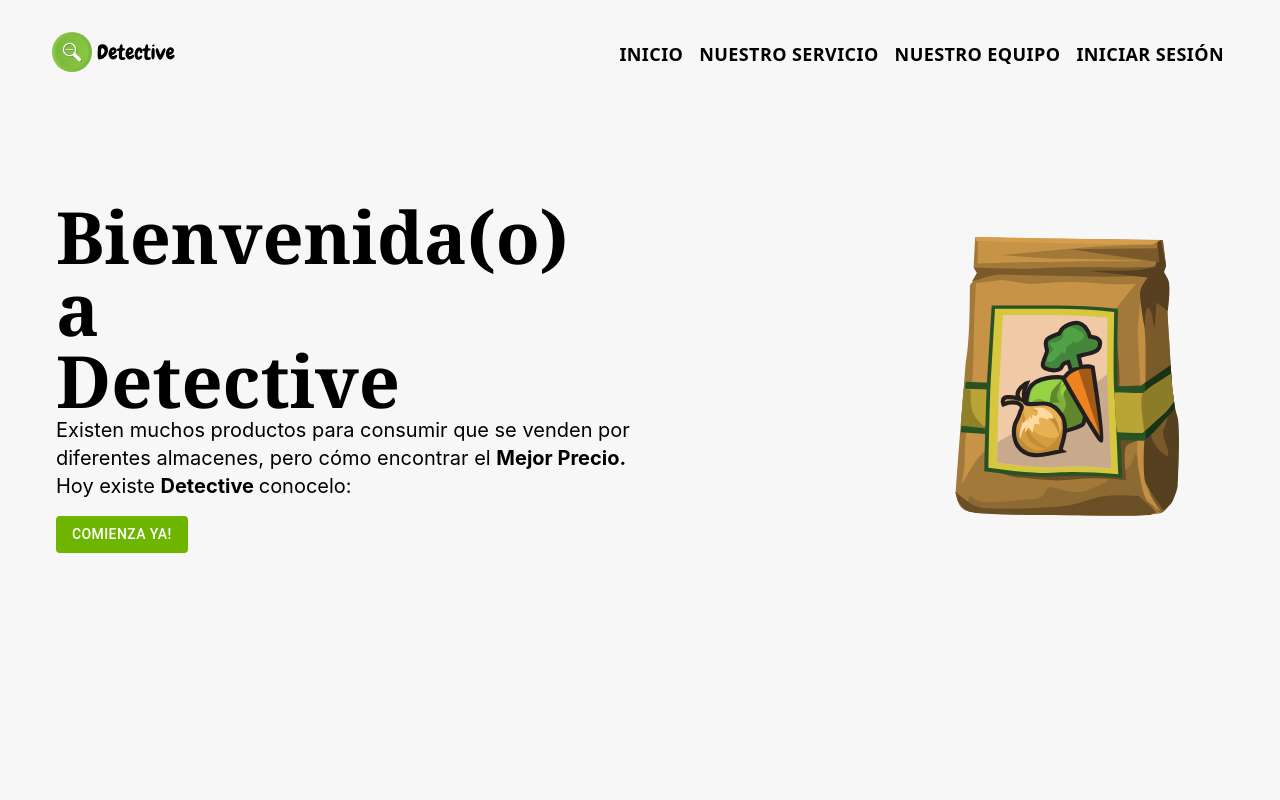
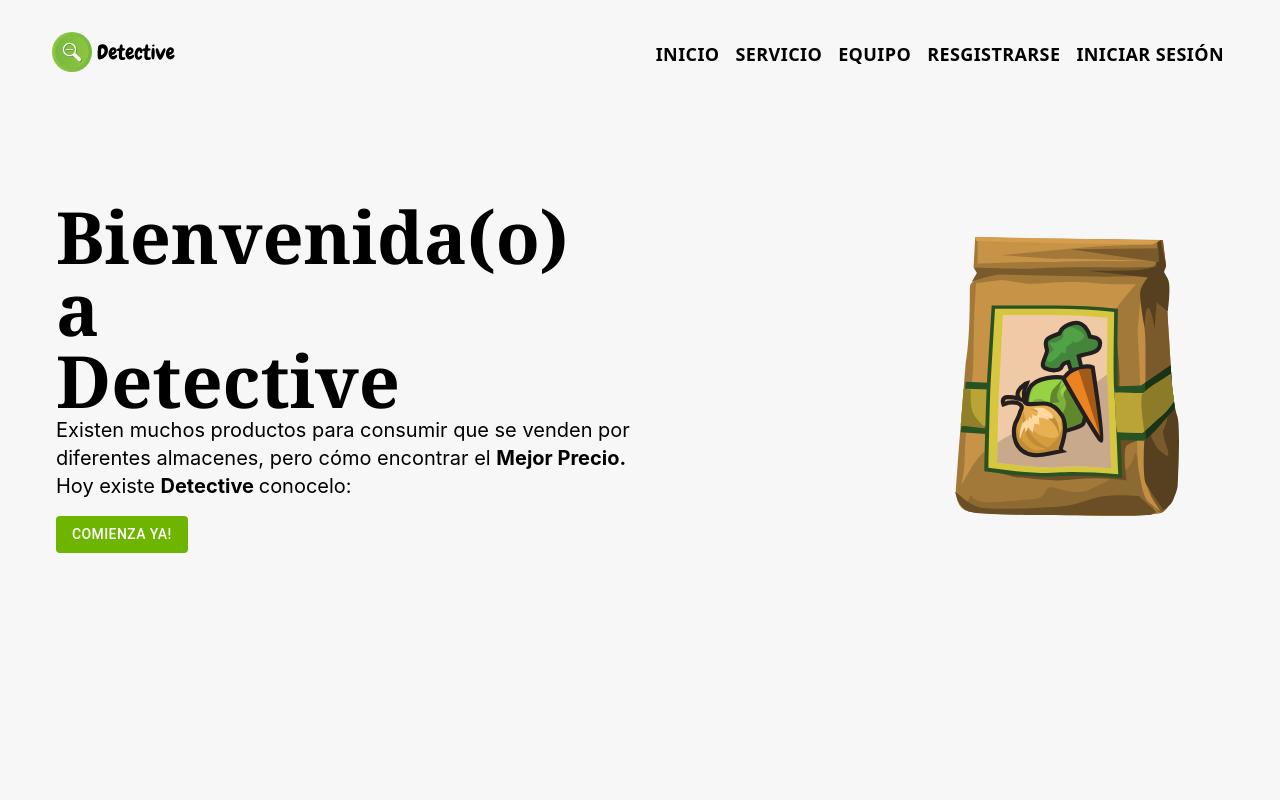
Before and after one commit to KnovaUnivalle/Web-Project-Front, a React (Vite) app: page / in a window 1280 px wide. Shown: the top 800 px of the page. Built offline with nearby package versions, Linux system fonts and the light colour scheme.

Commit message:
signup structure

```diff
--- a/src/components/buttons/Detective.jsx
+++ b/src/components/buttons/Detective.jsx
@@ -2,8 +2,8 @@ const Detective = ({ url = '/' }) => {
 	return (
 		<>
 			<a className='flex flex-row justify-center' href='/'>
-				<img className='w-12 p-1' src='logo.svg' alt='Logo de Detective' />
-				<img className='w-20' src='logo_letter.svg' alt='Detective' />
+				<img className='w-12 p-1' src='/logo.svg' alt='Logo de Detective' />
+				<img className='w-20' src='/logo_letter.svg' alt='Detective' />
 			</a>
 		</>
 	);
--- a/src/components/headers/LandHeader.jsx
+++ b/src/components/headers/LandHeader.jsx
@@ -4,8 +4,9 @@ import Movil from '../menus/Movil';
 
 const pages = [
 	{ title: 'Inicio', id: '/' },
-	{ title: 'Nuestro Servicio', id: '/service' },
-	{ title: 'Nuestro Equipo', id: '/team' },
+	{ title: 'Servicio', id: '/service' },
+	{ title: 'Equipo', id: '/team' },
+	{ title: 'Resgistrarse', id: '/signup' },
 	{ title: 'Iniciar Sesión', id: '/login' },
 ];
 
--- a/src/components/menus/Movil.jsx
+++ b/src/components/menus/Movil.jsx
@@ -47,7 +47,7 @@ const Movil = ({ pages }) => {
 				>
 					{pages.map((page) => (
 						<MenuItem key={`menumovilitem${page.id}`} onClick={() => goPage(page.id)}>
-							<Typography textAlign='center'>{page.title}</Typography>
+							{page.title}
 						</MenuItem>
 					))}
 				</Menu>
--- a/src/routes/AppRouter.jsx
+++ b/src/routes/AppRouter.jsx
@@ -1,6 +1,7 @@
 import { Suspense, lazy } from 'react';
 import { Route } from 'react-router-dom';
 import { Routes } from 'react-router-dom';
+import SignRouter from './SignRouter';
 const LandingPage = lazy(() => import('../pages/LandingPage'));
 const Home = lazy(() => import('../pages/Home'));
 
@@ -11,6 +12,7 @@ const AppRoutes = () => {
 				<Routes>
 					<Route path='/*' element={<LandingPage />} />
 					<Route path='/home' element={<Home />} />
+					<Route path='signup/*' element={<SignRouter />} />
 				</Routes>
 			</Suspense>
 		</>
--- /dev/null
+++ b/src/routes/SignRouter.jsx
@@ -0,0 +1,16 @@
+import { Route, Routes } from 'react-router-dom';
+import { Suspense, lazy } from 'react';
+
+const NotFound = lazy(() => import('../pages/NotFound'));
+
+const SignRouter = () => {
+	return (
+		<>
+			<Routes>
+				<Route path='*' element={<NotFound />} />
+			</Routes>
+		</>
+	);
+};
+
+export default SignRouter;
```
Also changed, not shown: src/pages/signup/SignCustomer.jsx (added).
